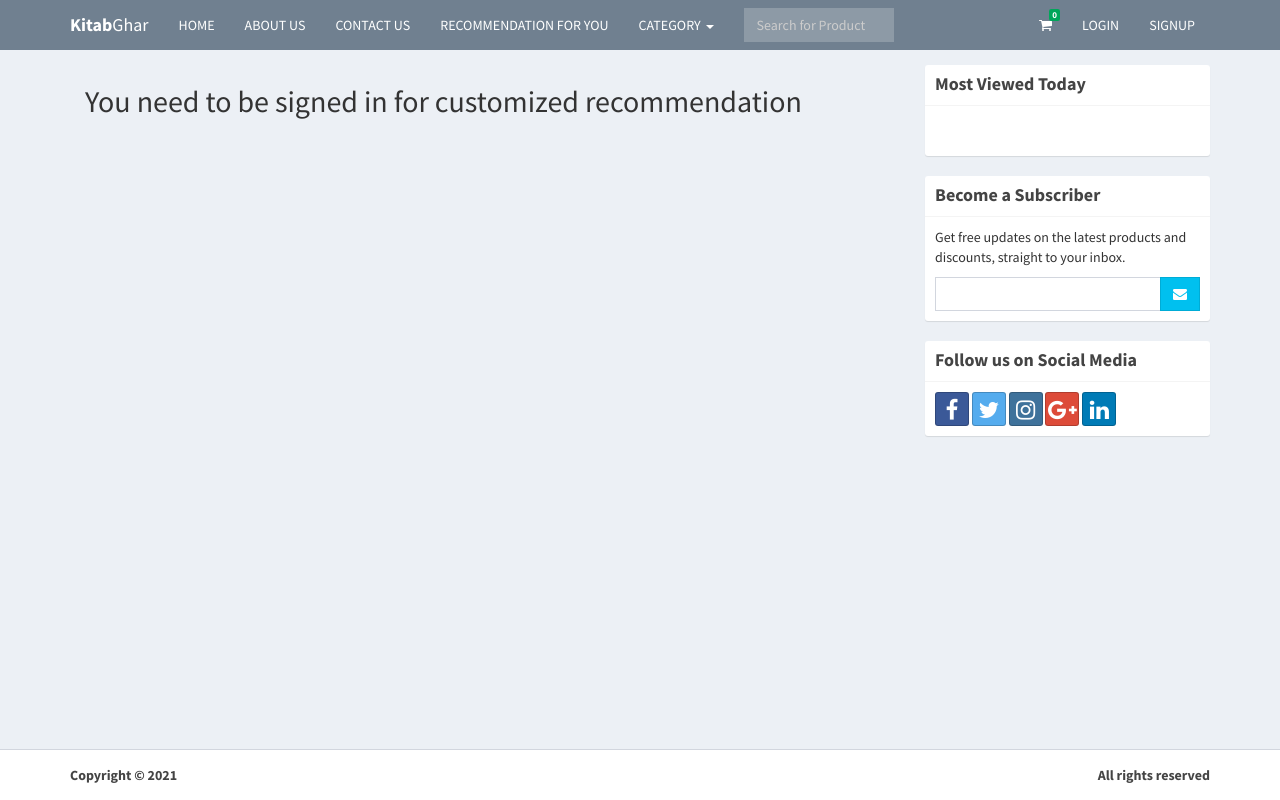
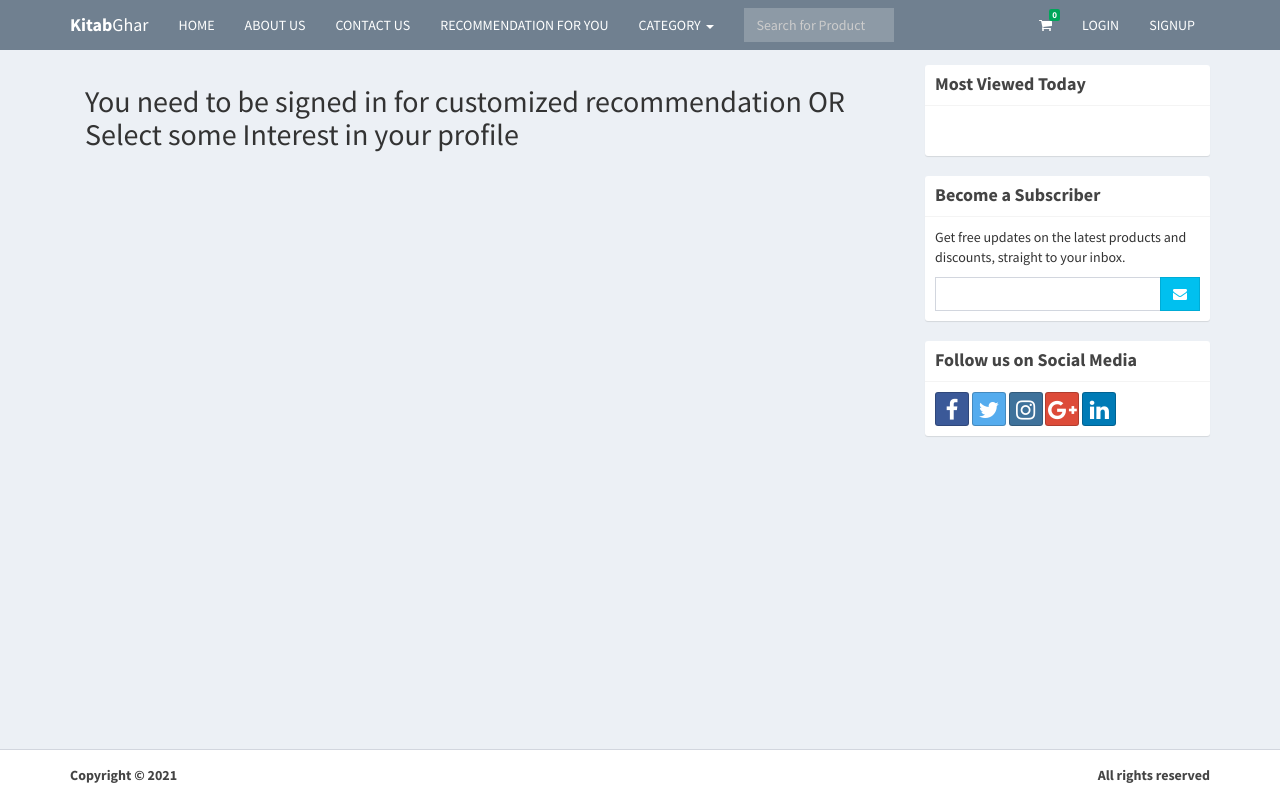
Before and after one commit to aavash07/kitabghar, a PHP site: page /ecommerce/content_recommend_view.php in a window 1280 px wide. Run offline with PHP 8.4, Linux system fonts and the light colour scheme; data comes from the database, SQL or seed files in the repository; some libraries are stand-ins or nearby versions.

Commit message:
Interest should be selected for recommendation

```diff
--- a/content_recommend.php
+++ b/content_recommend.php
@@ -19,7 +19,10 @@ if (isset($_SESSION['user'])){
         $user_interest[] = $interest['name'];
     }
 }
+if (!empty($user_interest)){
+    $engine = new ContentBasedRecommend($user_interest, $objects);
 
-$engine = new ContentBasedRecommend($user_interest, $objects);
-
-$recommend_result=$engine->getRecommendation();
+    $recommend_result=$engine->getRecommendation();
+}else{
+    $error="Select some Interest in your profile";
+}
--- a/content_recommend_view.php
+++ b/content_recommend_view.php
@@ -65,7 +65,7 @@ include 'content_recommend.php';
                             $limit++;
                             }
                         }else{
-                            echo "<h2>You need to be signed in for customized recommendation</h2>";
+                            echo "<h2>You need to be signed in for customized recommendation OR $error</h2>";
                         }
                         ?>
 
```
